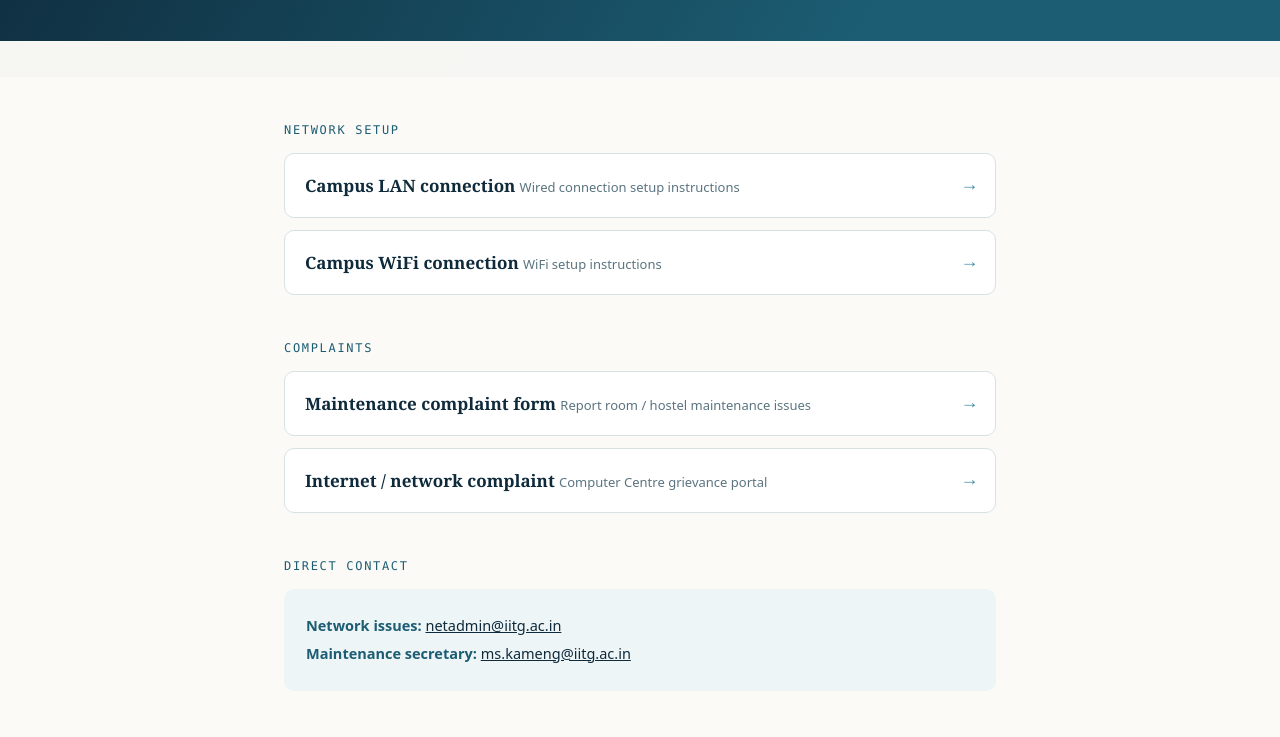
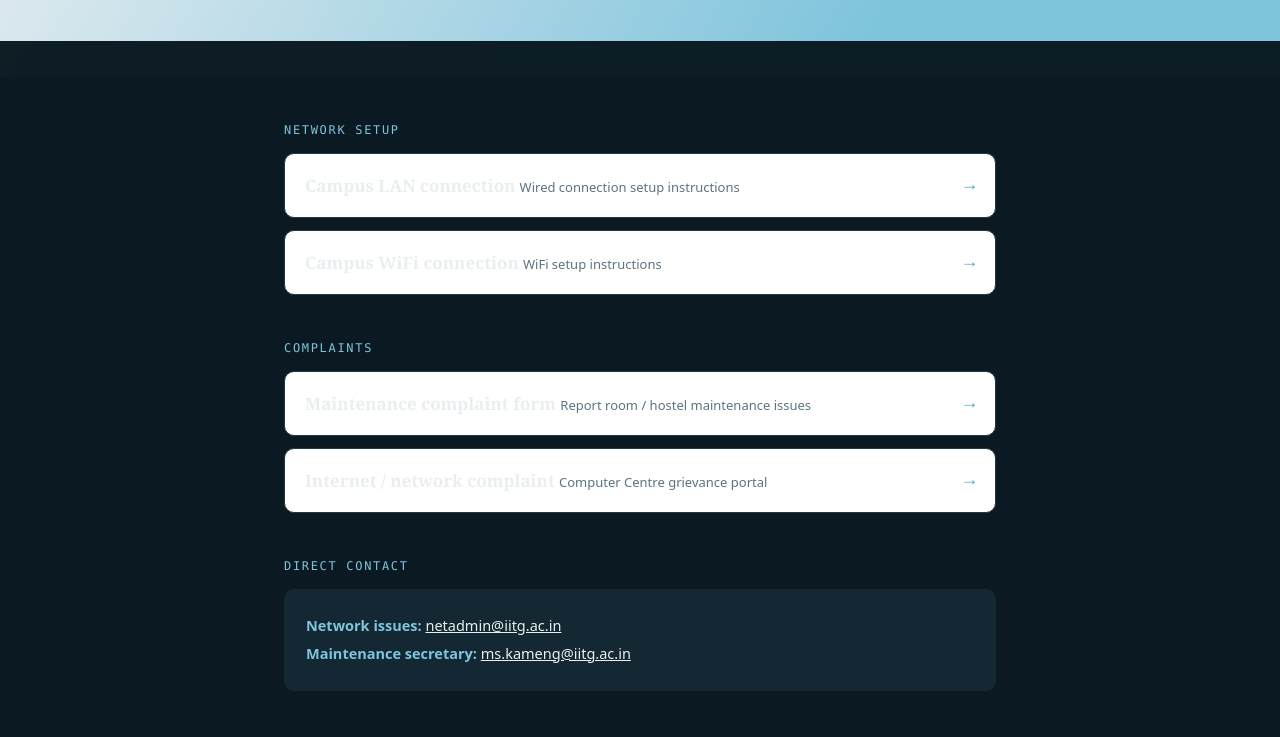
Before and after one commit to kartikey6141/kameng-hostel, a plain HTML site: page index.html in a window 1280 px wide. Shown: the part 226-963 px from the top of the page. Drawn offline with Linux system fonts and the dark colour scheme.

Commit message:
Kameng Hostel portal

```diff
--- a/index.html
+++ b/index.html
@@ -13,6 +13,25 @@
     --paper:#fbfaf7;
     --line:#d7e2e2;
     --accent:#c96a3a;
+    --card-bg:#fff;
+    --card-desc:#5b7480;
+    --footer:#8a9aa1;
+    color-scheme: light;
+  }
+  @media (prefers-color-scheme: dark){
+    :root{
+      --ink:#e9eef0;
+      --river:#7fc4dd;
+      --river-light:#5aa8c2;
+      --mist:#132832;
+      --paper:#0b1a22;
+      --line:#213943;
+      --accent:#e08a5c;
+      --card-bg:#101f28;
+      --card-desc:#8fa5ac;
+      --footer:#5f7981;
+      color-scheme: dark;
+    }
   }
   *{box-sizing:border-box;}
   html,body{margin:0;padding:0;}
```
